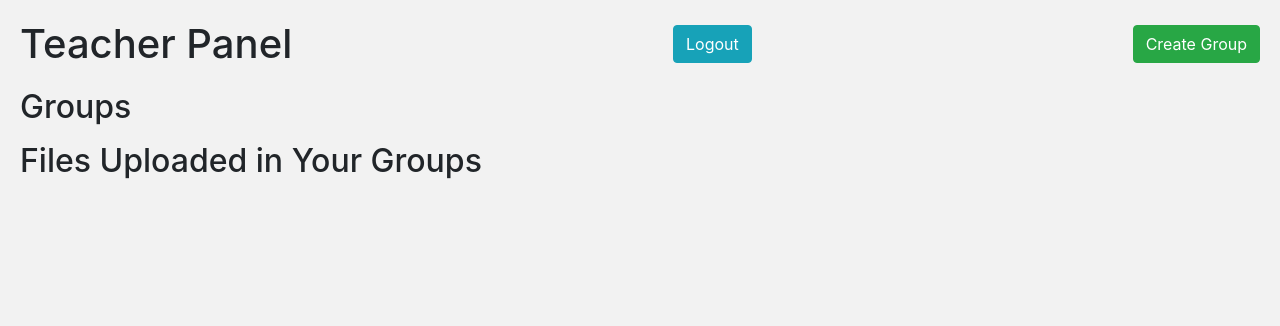
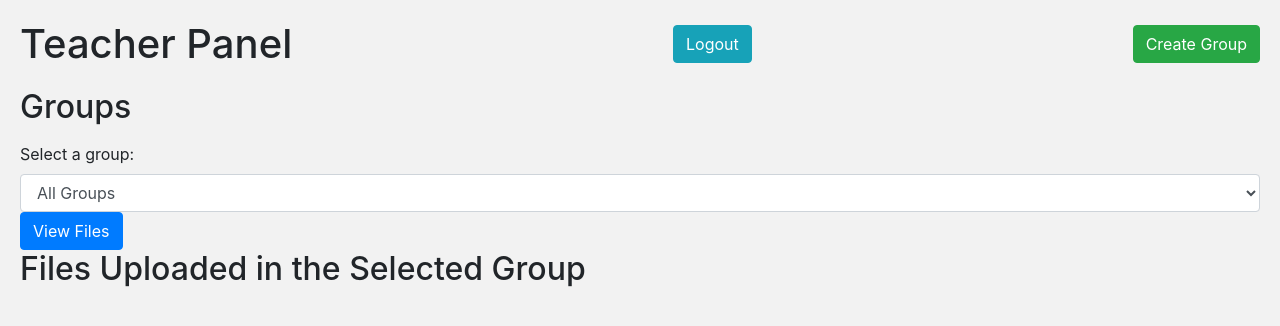
Before and after one commit to Devendra-Kumar-Dhayal/plag, a Django app: page /teacher-panel/ in a window 1280 px wide. Shown: the top 326 px of the page. Run offline with Django 5.2, Linux system fonts and the light colour scheme; the visitor is signed in with stand-in values (Sample User, id 1); data that the repository does not hold is empty; some libraries are stand-ins or nearby versions.

Commit message:
added complete group feat

```diff
--- a/core/login/templates/login/teacher_panel.html
+++ b/core/login/templates/login/teacher_panel.html
@@ -62,20 +62,32 @@
       <div>
         <h2>Groups</h2>
         <ul>
-          {% for group in groups %}
-          <li>
+        {% for group in groups %}
+        <li>
             {{ group.name }}
             <a href="{% url 'add_student_to_group' group.id %}" class="btn btn-primary">Add Student</a>
             <a href="{% url 'group_members' group.id %}" class="btn btn-info">View Members</a>
-          </li>
-          {% endfor %}
+        </li>
+        {% endfor %}
         </ul>
+        <form method="get">
+          <label for="group-select">Select a group:</label>
+          <select id="group-select" name="group" class="form-control">
+            <option value="">All Groups</option>
+            {% for group in groups %}
+            <option value="{{ group.id }}" {% if selected_group == group.id|stringformat:"i" %}selected{% endif %}>
+              {{ group.name }}
+            </option>
+            {% endfor %}
+          </select>
+          <button type="submit" class="btn btn-primary">View Files</button>
+        </form>
       </div>
 
       <div>
-        <h2>Files Uploaded in Your Groups</h2>
+        <h2>Files Uploaded in the Selected Group</h2>
         <ul class="file-list">
-          {% for file in all_uploaded_files %}
+          {% for file in group_uploaded_files %}
           <li>
             <a href="{{ file.file.url }}" target="_blank">{{ file.file.name }}</a>
             <span>Uploaded by: {{ file.user.username }}</span>
--- a/core/login/views.py
+++ b/core/login/views.py
@@ -38,8 +38,19 @@ def login_view(request):
 @login_required
 def teacher_panel(request):
     groups = Group.objects.filter(teacher=request.user)
-    all_uploaded_files = UploadedFile.objects.filter(group__in=groups)
-    return render(request, 'login/teacher_panel.html', {'all_uploaded_files': all_uploaded_files, 'groups': groups})
+
+    selected_group = request.GET.get('group')
+    if selected_group:
+        group = Group.objects.get(id=selected_group)
+        group_uploaded_files = UploadedFile.objects.filter(group=group)
+    else:
+        group_uploaded_files = UploadedFile.objects.filter(group__in=groups)
+
+    return render(request, 'login/teacher_panel.html', {
+        'groups': groups,
+        'group_uploaded_files': group_uploaded_files,
+        'selected_group': selected_group
+    })
 
 
 
```
